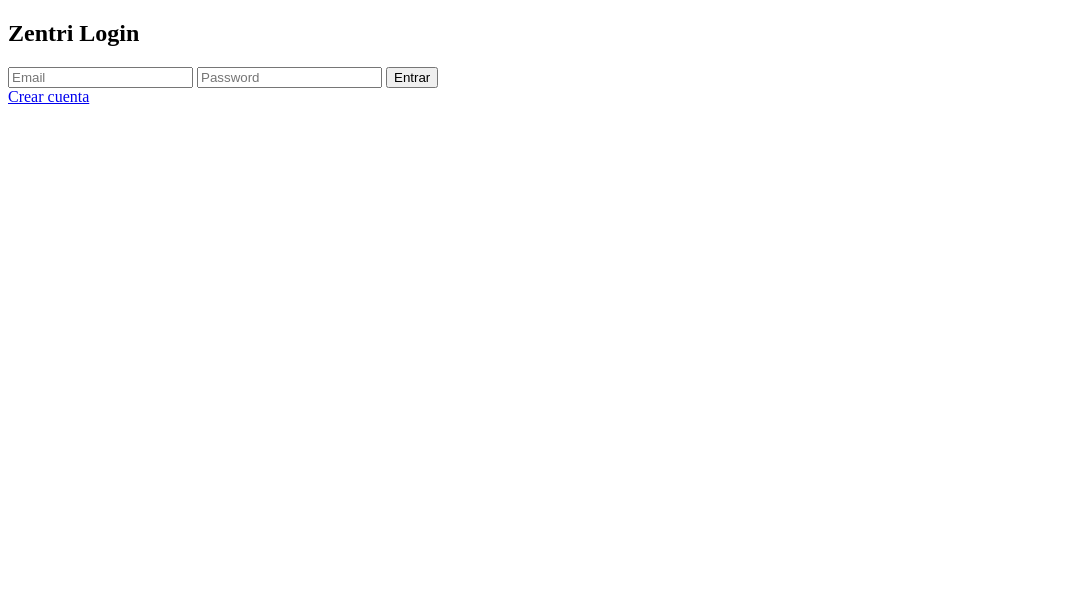
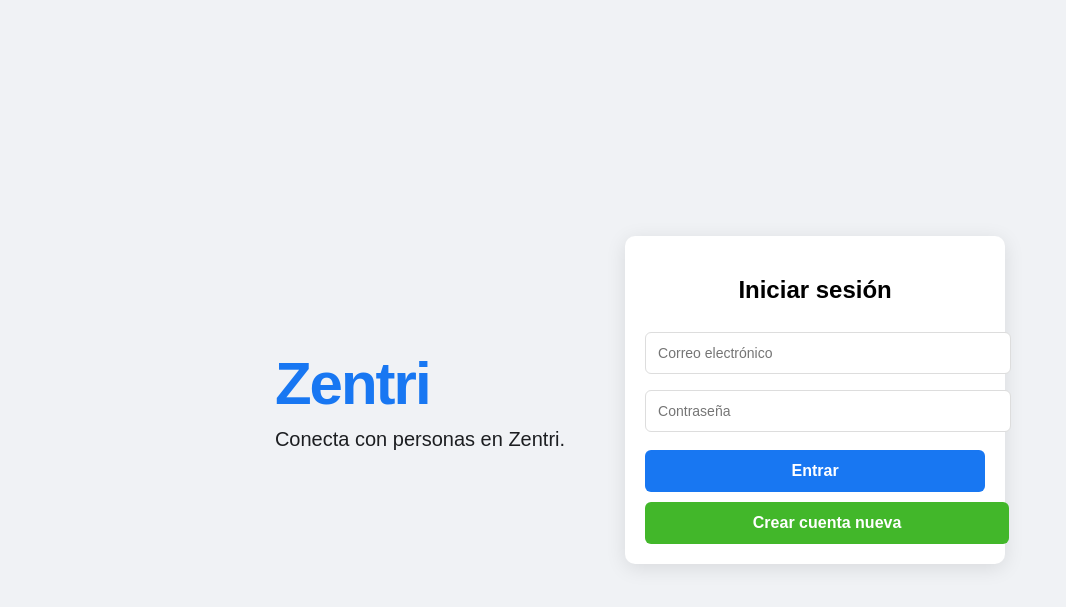
Before and after one commit to deleongalindo24-lgtm/mibook, a Flask app: page /login in a window 1280 px wide. Shown: the top 607 px of the page, without its empty margins (0-1066 px from the left). Run offline with Flask 3, Linux system fonts and the light colour scheme; some libraries are stand-ins or nearby versions.

Commit message:
Update login.html

```diff
--- a/templates/login.html
+++ b/templates/login.html
@@ -2,18 +2,165 @@
 <html>
 <head>
     <title>Zentri - Login</title>
+
+    <style>
+        body {
+            margin: 0;
+            font-family: Arial, sans-serif;
+            background: #f0f2f5;
+            display: flex;
+            justify-content: center;
+            align-items: center;
+            height: 100vh;
+        }
+
+        .container {
+            display: flex;
+            align-items: center;
+            gap: 60px;
+            flex-wrap: wrap;
+        }
+
+        /* LOGO */
+        .logo-box {
+            max-width: 320px;
+        }
+
+        .logo {
+            font-size: 60px;
+            font-weight: bold;
+            color: #1877f2;
+            letter-spacing: -2px;
+        }
+
+        .tagline {
+            font-size: 20px;
+            color: #1c1e21;
+            margin-top: 10px;
+        }
+
+        /* FORM CARD */
+        .card {
+            background: white;
+            padding: 20px;
+            width: 340px;
+            border-radius: 10px;
+            box-shadow: 0 4px 20px rgba(0,0,0,0.1);
+            text-align: center;
+        }
+
+        input {
+            width: 100%;
+            padding: 12px;
+            margin: 8px 0;
+            border: 1px solid #ddd;
+            border-radius: 6px;
+            font-size: 14px;
+        }
+
+        input:focus {
+            outline: none;
+            border-color: #1877f2;
+        }
+
+        /* BOTÓN LOGIN */
+        .btn-login {
+            width: 100%;
+            padding: 12px;
+            background: #1877f2;
+            color: white;
+            border: none;
+            border-radius: 6px;
+            font-size: 16px;
+            font-weight: bold;
+            cursor: pointer;
+            margin-top: 10px;
+            transition: 0.2s;
+        }
+
+        .btn-login:hover {
+            background: #166fe5;
+        }
+
+        .btn-login:active {
+            transform: scale(0.98);
+        }
+
+        /* BOTÓN CREAR CUENTA */
+        .btn-register {
+            display: block;
+            width: 100%;
+            padding: 12px;
+            background: #42b72a;
+            color: white;
+            text-decoration: none;
+            border-radius: 6px;
+            font-size: 16px;
+            font-weight: bold;
+            margin-top: 10px;
+            transition: 0.2s;
+        }
+
+        .btn-register:hover {
+            background: #36a420;
+        }
+
+        .btn-register:active {
+            transform: scale(0.98);
+        }
+
+        /* quitar efectos raros al click */
+        button, a {
+            outline: none;
+            -webkit-tap-highlight-color: transparent;
+        }
+
+        button:focus, a:focus {
+            outline: none;
+            box-shadow: none;
+        }
+
+        /* móvil */
+        @media (max-width: 768px) {
+            .container {
+                flex-direction: column;
+                text-align: center;
+            }
+
+            .logo {
+                font-size: 50px;
+            }
+        }
+    </style>
 </head>
+
 <body>
 
-<h2>Zentri Login</h2>
+<div class="container">
 
-<form method="POST">
-    <input name="email" placeholder="Email" required>
-    <input name="password" type="password" placeholder="Password" required>
-    <button type="submit">Entrar</button>
-</form>
+    <!-- LOGO -->
+    <div class="logo-box">
+        <div class="logo">Zentri</div>
+        <div class="tagline">Conecta con personas en Zentri.</div>
+    </div>
 
-<a href="/register">Crear cuenta</a>
+    <!-- FORM -->
+    <div class="card">
+
+        <h2>Iniciar sesión</h2>
+
+        <form method="POST">
+            <input name="email" placeholder="Correo electrónico" required>
+            <input name="password" type="password" placeholder="Contraseña" required>
+
+            <button class="btn-login" type="submit">Entrar</button>
+        </form>
+
+        <a class="btn-register" href="/register">Crear cuenta nueva</a>
+
+    </div>
+
+</div>
 
 </body>
 </html>
```
